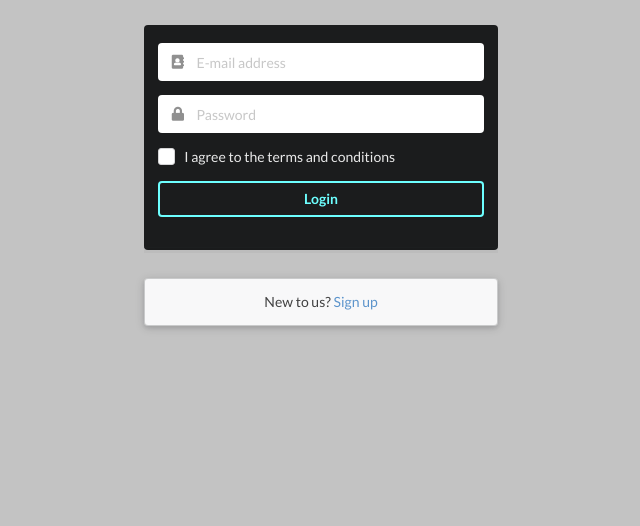
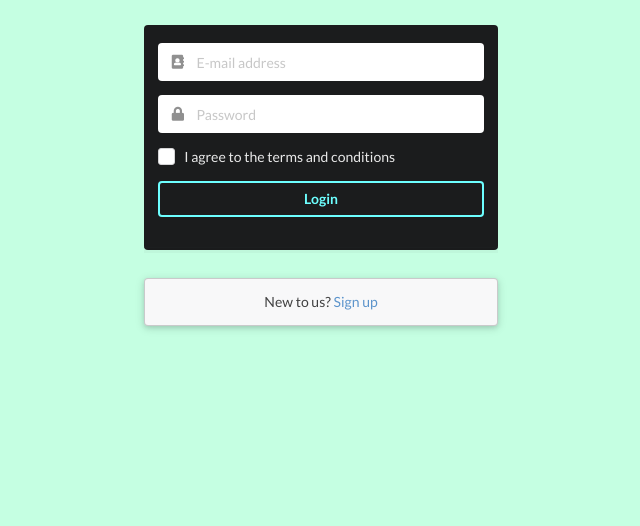
Before and after one commit to AliAgh123/semantic-ui, a plain HTML site: page login-page/login.html in a window 1280 px wide. Shown: the part 274-800 px from the top of the page, without its empty margins (319-959 px from the left). Drawn offline with nearby package versions, Linux system fonts and the light colour scheme.

Commit message:
changing background color and some fixes

```diff
--- a/login-page/login.html
+++ b/login-page/login.html
@@ -25,10 +25,7 @@
 		</style>
 		<title>login page - AidNet</title>
 	</head>
-	<body
-		class="centered_container"
-		style="background-color: rgba(138, 138, 138, 0.507)"
-	>
+	<body class="centered_container" style="background-color: rgb(197, 255, 226)">
 		<header class="centered_container header_s">
 			<h1 class="ui center aligned teal header login_header">
 				<div style="width: 100%; height: 75px">
@@ -57,7 +54,7 @@
 						</div>
 						<div class="inline field">
 							<div class="ui checkbox">
-								<input type="checkbox" tabindex="0" class="hidden" />
+								<input type="checkbox" tabindex="0" class="ui checkbox" />
 								<label>I agree to the terms and conditions</label>
 							</div>
 						</div>
```
